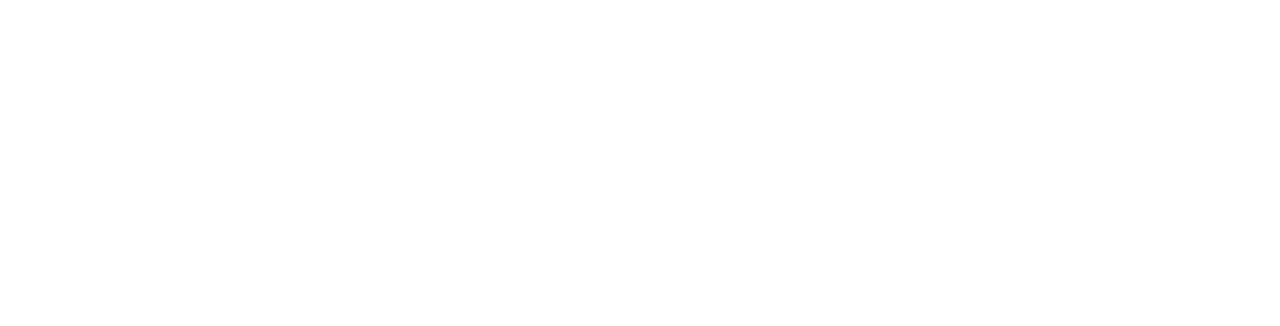
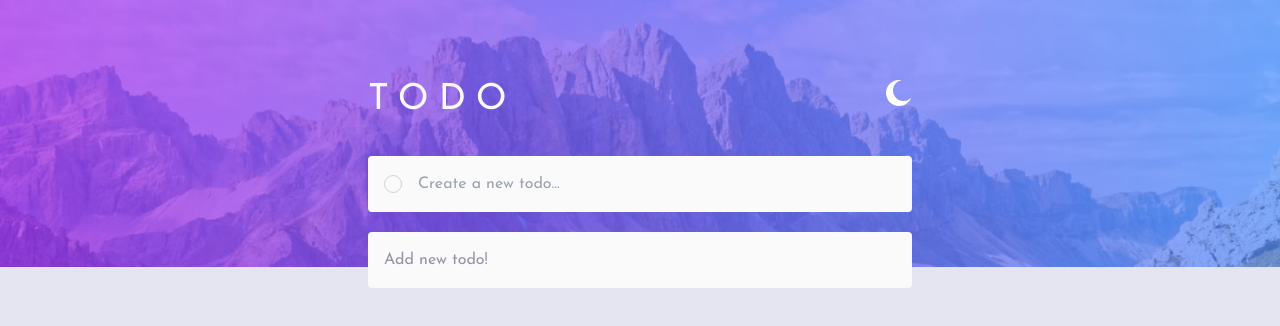
Before and after one commit to FrontendBy-GJ/todo-app, a React (Vite) app: page / in a window 1280 px wide. Shown: the top 326 px of the page. Built offline with nearby package versions, Linux system fonts and the light colour scheme.

Commit message:
Add local storage

```diff
--- a/src/App.jsx
+++ b/src/App.jsx
@@ -1,5 +1,159 @@
+import desktopLight from './assets/bg-desktop-light.jpg';
+import mobileLight from './assets/bg-mobile-light.jpg';
+import { useEffect, useState } from 'react';
+import Todo from './components/Todo';
+import { MoonIcon } from './icons';
+import FilterButtons from './components/FilterButtons';
+
 const App = () => {
-  return <></>;
+  const [todos, setTodos] = useState(() => {
+    let value = localStorage.getItem('todos');
+    if (value !== null) {
+      return JSON.parse(value);
+    }
+    return [];
+  });
+  const [task, setTask] = useState('');
+  const [filter, setFilter] = useState('All');
+
+  const FILTER_MAP = {
+    All: () => true,
+    Active: (todo) => !todo.complete,
+    Completed: (todo) => todo.complete,
+  };
+
+  const FILTER_NAMES = Object.keys(FILTER_MAP);
+
+  useEffect(() => {
+    localStorage.setItem('todos', JSON.stringify(todos));
+  }, [todos]);
+
+  const handleChange = (e) => {
+    setTask(e.target.value);
+  };
+
+  const handleSubmit = (e) => {
+    e.preventDefault();
+
+    if (task === '') return;
+
+    setTodos((prev) => [
+      ...prev,
+      {
+        id: crypto.randomUUID(),
+        complete: false,
+        todo: task,
+      },
+    ]);
+
+    setTask('');
+  };
+
+  const handleToggle = (id, checked) => {
+    setTodos((prev) => {
+      return prev.map((todo) => {
+        if (todo.id === id) {
+          return { ...todo, complete: checked };
+        }
+        return todo;
+      });
+    });
+  };
+
+  const handleDelete = (id) => {
+    setTodos((prev) => {
+      return prev.filter((todo) => id !== todo.id);
+    });
+  };
+
+  const clearComplete = () => {
+    setTodos((prev) => {
+      return prev.filter((todo) => !todo.complete);
+    });
+  };
+
+  const completed = todos.filter((todo) => !todo.complete);
+
+  return (
+    <section className="flex flex-col min-h-screen bg-lightTheme-100">
+      <header>
+        <picture>
+          <source
+            media="(max-width: 600px)"
+            srcSet={mobileLight}
+            sizes="375px"
+          />
+          <source srcSet={desktopLight} sizes="1440px" />
+          <img src={mobileLight} alt="mountains" className="absolute w-full" />
+        </picture>
+        <section className="flex justify-between pt-10 lg:pt-20 max-w-xl mx-auto relative px-4">
+          <h1 className="text-lightTheme-50 text-2xl md:text-4xl tracking-[10px] font-josefin">
+            TODO
+          </h1>
+          <MoonIcon />
+        </section>
+      </header>
+      <main>
+        <section className="max-w-xl mx-auto px-4 font-josefin">
+          <form onSubmit={handleSubmit}>
+            <div className="bg-lightTheme-50 relative mt-9 rounded flex items-center gap-4 p-4">
+              <button className="rounded-full border border-lightTheme-200 p-2"></button>
+              <input
+                type="text"
+                value={task}
+                placeholder="Create a new todo..."
+                onChange={handleChange}
+                className="w-full bg-transparent focus:outline-none"
+              />
+            </div>
+          </form>
+
+          <ul className="relative bg-lightTheme-50 rounded my-5">
+            {todos.filter(FILTER_MAP[filter]).map((todo) => (
+              <Todo
+                key={todo.id}
+                todos={todo}
+                handleToggle={handleToggle}
+                handleDelete={handleDelete}
+              />
+            ))}
+
+            {todos.length !== 0 ? (
+              <li className="py-4 px-4 text-lightTheme-300 flex justify-between">
+                <span>
+                  {completed.length} {completed.length !== 1 ? 'items' : 'item'}{' '}
+                  left
+                </span>
+                <button
+                  onClick={clearComplete}
+                  className="hover:text-lightTheme-400"
+                >
+                  Clear Completed
+                </button>
+              </li>
+            ) : (
+              <li className="py-4 px-4 text-lightTheme-300 flex justify-between">
+                Add new todo!
+              </li>
+            )}
+          </ul>
+
+          {todos.length !== 0 && (
+            <div className="flex items-center justify-center p-4 bg-lightTheme-50 rounded space-x-4 text-lightTheme-300 font-bold mb-10">
+              {FILTER_NAMES.map((name) => (
+                <FilterButtons
+                  key={name}
+                  name={name}
+                  setFilter={setFilter}
+                  isPressed={name === filter}
+                />
+              ))}
+            </div>
+          )}
+        </section>
+      </main>
+    </section>
+  );
 };
 
 export default App;
```
